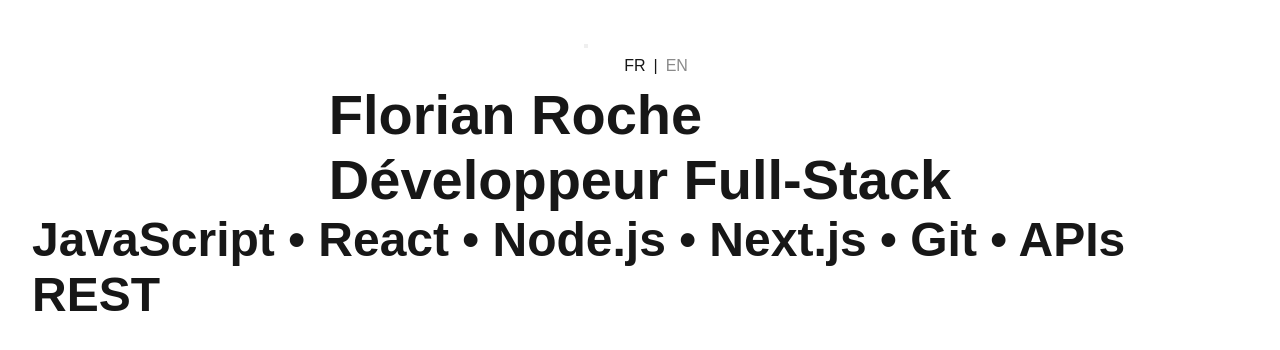
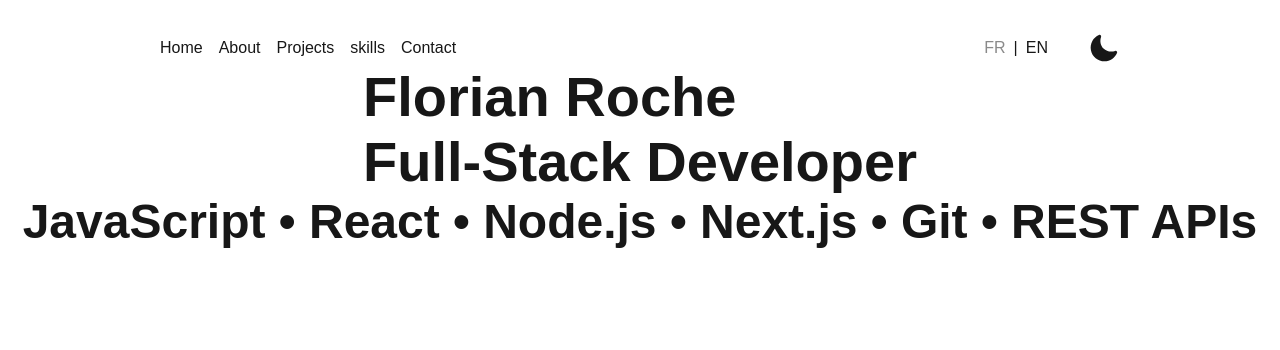
Before and after one commit to FlorianRGA/portfolio, a Next.js app: page /en in a window 1280 px wide. Shown: the top 350 px of the page. Built offline with nearby package versions, Linux system fonts and the light colour scheme.

Commit message:
Todo custom hooks : ToggleTheme & animation

```diff
--- a/src/components/header.js
+++ b/src/components/header.js
@@ -4,14 +4,33 @@
 export default function Header({ dictionary }) {
   return (
     <header className={styles.header}>
-      <nav>
-        <ul>
-          <li>
-            <ToggleThemeButton dictionary={dictionary} />
-          </li>
-          <li>
-            <ToggleLanguageButton dictionary={dictionary} />
-          </li>
+      <nav className={styles.nav}>
+        <ul className={styles.navList}>
+          <div className={styles.links}>
+            <li>
+              <a href="#>"> {dictionary.home.navlinks.home} </a>
+            </li>
+            <li>
+              <a href="#>"> {dictionary.home.navlinks.about} </a>
+            </li>
+            <li>
+              <a href="#>"> {dictionary.home.navlinks.projects} </a>
+            </li>
+            <li>
+              <a href="#>"> {dictionary.home.navlinks.skills} </a>
+            </li>
+            <li>
+              <a href="#>"> {dictionary.home.navlinks.contact} </a>
+            </li>
+          </div>
+          <div className={styles.navButtons}>
+            <li>
+              <ToggleLanguageButton dictionary={dictionary} />
+            </li>
+            <li>
+              <ToggleThemeButton dictionary={dictionary} />
+            </li>
+          </div>
         </ul>
       </nav>
       <h1>
--- a/src/components/header.module.css
+++ b/src/components/header.module.css
@@ -3,5 +3,30 @@
   flex-direction: column;
   align-items: center;
   justify-content: center;
-  padding: 2rem;
 }
+
+.nav {
+  width: var(--container-width);
+  display: flex;
+  align-items: center;
+  justify-content: space-between;
+  margin-top: 2rem;
+}
+.links {
+  display: flex;
+  align-items: center;
+  justify-content: center;
+  gap: 1rem;
+}
+.navList {
+  display: flex;
+  justify-content: space-between;
+  width: 100%;
+}
+.navButtons {
+  display: flex;
+  gap: 2rem;
+}
+.links li a:hover{
+  text-decoration: underline;
+}
--- a/src/components/ui/toggleLanguageButton.js
+++ b/src/components/ui/toggleLanguageButton.js
@@ -1,61 +1,11 @@
 import styles from "@/components/ui/toggleLanguageButton.module.css";
 import Link from "next/link";
+import { usePathname } from "next/navigation";
 
 export default function ToggleLanguageButton({ dictionary }) {
+  const pathname = usePathname();
+
   return (
-    // <Link
-    //   href={"/en"}
-    //   aria-label={dictionary.aria_label.language}
-    //   className={styles.toggleLanguageButton}
-    // >
-    //   <svg
-    //     viewBox="0 0 24 24"
-    //     fill="none"
-    //     xmlns="http://www.w3.org/2000/svg"
-    //     className={styles.svgWorld}
-    //   >
-    //     <g strokeWidth="0"></g>
-    //     <g strokeLinecap="round" strokeLinejoin="round"></g>
-    //     <g id="SVGRepo_iconCarrier">
-    //       <path
-    //         d="M2 12C2 17.5228 6.47715 22 12 22C17.5228 22 22 17.5228 22 12C22 6.47715 17.5228 2 12 2C6.47715 2 2 6.47715 2 12Z"
-    //         stroke="#fff"
-    //         strokeWidth="1.5"
-    //         strokeLinecap="round"
-    //         strokeLinejoin="round"
-    //       />
-    //       <path
-    //         d="M13 2.04932C13 2.04932 16 5.99994 16 11.9999C16 17.9999 13 21.9506 13 21.9506"
-    //         stroke="#fff"
-    //         strokeWidth="1.5"
-    //         strokeLinecap="round"
-    //         strokeLinejoin="round"
-    //       />
-    //       <path
-    //         d="M11 21.9506C11 21.9506 8 17.9999 8 11.9999C8 5.99994 11 2.04932 11 2.04932"
-    //         stroke="#fff"
-    //         strokeWidth="1.5"
-    //         strokeLinecap="round"
-    //         strokeLinejoin="round"
-    //       />
-    //       <path
-    //         d="M2.62964 15.5H21.3704"
-    //         stroke="#fff"
-    //         strokeWidth="1.5"
-    //         strokeLinecap="round"
-    //         strokeLinejoin="round"
-    //       />
-    //       <path
-    //         d="M2.62964 8.5H21.3704"
-    //         stroke="#fff"
-    //         strokeWidth="1.5"
-    //         strokeLinecap="round"
-    //         strokeLinejoin="round"
-    //       />
-    //     </g>
-    //   </svg>
-    //   FR
-    // </Link>
     <div className={styles.container}>
       <svg
         className={styles.svgWorld}
@@ -82,7 +32,9 @@
       </svg>
 
       <Link
-        className={styles.activeLanguage}
+        className={
+          pathname === "/fr" ? styles.activeLanguage : styles.InactiveLanguage
+        }
         href={"/fr"}
         aria-label={dictionary.aria_label.languageFR}
       >
@@ -91,7 +43,9 @@
       <span>|</span>
       <Link
         href={"/en"}
-        className={styles.InactiveLanguage}
+        className={
+          pathname === "/en" ? styles.activeLanguage : styles.InactiveLanguage
+        }
         aria-label={dictionary.aria_label.languageEN}
       >
         EN
--- a/src/components/ui/toggleThemeButton.js
+++ b/src/components/ui/toggleThemeButton.js
@@ -1,7 +1,68 @@
 import styles from "@/components/ui/toggleThemeButton.module.css";
 
 export default function ToggleThemeButton({ dictionary }) {
-    return (
-        <button aria-label={dictionary.aria_label.theme} className={styles.toggleThemeButton}></button>
-    );
+  return (
+    <button
+      className={styles.toggleThemeButton}
+      aria-label={dictionary.aria_label.theme}
+    >
+      <svg
+        className={styles.lightIcon}
+        viewBox="0 0 24 24"
+        fill="none"
+        xmlns="http://www.w3.org/2000/svg"
+      >
+        <path
+          d="M11 1C11 0.447715 11.4477 0 12 0C12.5523 0 13 0.447715 13 1V3C13 3.55228 12.5523 4 12 4C11.4477 4 11 3.55228 11 3V1Z"
+          fill="#0F0F0F"
+        />
+        <path
+          fillRule="evenodd"
+          clipRule="evenodd"
+          d="M18 12C18 15.3137 15.3137 18 12 18C8.68629 18 6 15.3137 6 12C6 8.68629 8.68629 6 12 6C15.3137 6 18 8.68629 18 12ZM8.06167 12C8.06167 14.1751 9.82492 15.9383 12 15.9383C14.1751 15.9383 15.9383 14.1751 15.9383 12C15.9383 9.82492 14.1751 8.06167 12 8.06167C9.82492 8.06167 8.06167 9.82492 8.06167 12Z"
+          fill="#0F0F0F"
+        />
+        <path
+          d="M20.4853 3.51472C20.0947 3.12419 19.4616 3.12419 19.0711 3.51472L17.6568 4.92893C17.2663 5.31946 17.2663 5.95262 17.6568 6.34315C18.0474 6.73367 18.6805 6.73367 19.0711 6.34315L20.4853 4.92893C20.8758 4.53841 20.8758 3.90524 20.4853 3.51472Z"
+          fill="#0F0F0F"
+        />
+        <path
+          d="M1 13C0.447715 13 0 12.5523 0 12C0 11.4477 0.447715 11 1 11H3C3.55228 11 4 11.4477 4 12C4 12.5523 3.55228 13 3 13H1Z"
+          fill="#0F0F0F"
+        />
+        <path
+          d="M3.51472 3.51472C3.1242 3.90524 3.1242 4.53841 3.51472 4.92893L4.92894 6.34315C5.31946 6.73367 5.95263 6.73367 6.34315 6.34315C6.73368 5.95262 6.73368 5.31946 6.34315 4.92893L4.92894 3.51472C4.53841 3.12419 3.90525 3.12419 3.51472 3.51472Z"
+          fill="#0F0F0F"
+        />
+        <path
+          d="M11 21C11 20.4477 11.4477 20 12 20C12.5523 20 13 20.4477 13 21V23C13 23.5523 12.5523 24 12 24C11.4477 24 11 23.5523 11 23V21Z"
+          fill="#0F0F0F"
+        />
+        <path
+          d="M6.34315 17.6569C5.95263 17.2663 5.31946 17.2663 4.92894 17.6569L3.51473 19.0711C3.1242 19.4616 3.1242 20.0948 3.51473 20.4853C3.90525 20.8758 4.53842 20.8758 4.92894 20.4853L6.34315 19.0711C6.73368 18.6805 6.73368 18.0474 6.34315 17.6569Z"
+          fill="#0F0F0F"
+        />
+        <path
+          d="M21 13C20.4477 13 20 12.5523 20 12C20 11.4477 20.4477 11 21 11H23C23.5523 11 24 11.4477 24 12C24 12.5523 23.5523 13 23 13H21Z"
+          fill="#0F0F0F"
+        />
+        <path
+          d="M17.6568 17.6569C17.2663 18.0474 17.2663 18.6805 17.6568 19.0711L19.0711 20.4853C19.4616 20.8758 20.0947 20.8758 20.4853 20.4853C20.8758 20.0948 20.8758 19.4616 20.4853 19.0711L19.0711 17.6569C18.6805 17.2663 18.0474 17.2663 17.6568 17.6569Z"
+          fill="#0F0F0F"
+        />
+      </svg>
+      <svg
+        className={styles.darkIcon}
+        viewBox="0 0 24 24"
+        fill="none"
+        xmlns="http://www.w3.org/2000/svg"
+      >
+        <path
+          fillRule="evenodd"
+          clipRule="evenodd"
+          d="M8.23129 2.24048C9.24338 1.78695 10.1202 2.81145 9.80357 3.70098C8.72924 6.71928 9.38932 10.1474 11.6193 12.3765C13.8606 14.617 17.3114 15.2755 20.3395 14.1819C21.2206 13.8637 22.2173 14.7319 21.7817 15.7199C21.7688 15.7491 21.7558 15.7782 21.7427 15.8074C20.9674 17.5266 19.7272 19.1434 18.1227 20.2274C16.4125 21.3828 14.3957 22.0001 12.3316 22.0001H12.3306C9.93035 21.9975 7.6057 21.1603 5.75517 19.6321C3.90463 18.1039 2.64345 15.9797 2.18793 13.6237C1.73241 11.2677 2.11094 8.82672 3.2586 6.71917C4.34658 4.72121 6.17608 3.16858 8.20153 2.25386L8.23129 2.24048Z"
+        />
+      </svg>
+    </button>
+  );
 }
--- a/src/components/ui/toggleThemeButton.module.css
+++ b/src/components/ui/toggleThemeButton.module.css
@@ -0,0 +1,21 @@
+.toggleThemeButton {
+  display: flex;
+  align-items: center;
+  border: none;
+  cursor: pointer;
+  display: flex;
+  align-items: center;
+  justify-content: center;
+  border-radius: 50%;
+  background: none;
+}
+.lightIcon {
+  width: 32px;
+  height: 32px;
+    display: none;
+}
+.darkIcon {
+  width: 32px;
+  height: 32px;
+  fill: var(--foreground);
+}
--- a/src/dictionaries/en.json
+++ b/src/dictionaries/en.json
@@ -2,12 +2,19 @@
   "firstName": "Florian",
   "lastName": "Roche",
   "home": {
-    "title": "Développeur Full-Stack",
-    "description": "JavaScript • React • Node.js • Next.js •  Git • APIs REST"
+    "navlinks": {
+      "home": "Home",
+      "about": "About",
+      "projects": "Projects",
+      "skills": "skills",
+      "contact": "Contact"
+    },
+    "title": "Full-Stack Developer",
+    "description": "JavaScript • React • Node.js • Next.js • Git • REST APIs"
   },
   "aria_label": {
-    "theme": "Activer/désactiver le thème clair/sombre",
-    "languageFR": "Changer pour le français",
-    "languageEN": "Changer pour l'anglais"
+    "theme": "Toggle light/dark theme",
+    "languageFR": "Switch to French",
+    "languageEN": "Switch to English"
   }
 }
--- a/src/dictionaries/fr.json
+++ b/src/dictionaries/fr.json
@@ -2,6 +2,13 @@
   "firstName": "Florian",
   "lastName": "Roche",
   "home": {
+    "navlinks": {
+      "home": "Accueil",
+      "about": "À propos",
+      "projects": "Projets",
+      "skills": "Compétences",
+      "contact": "Contact"
+    },
     "title": "Développeur Full-Stack",
     "description": "JavaScript • React • Node.js • Next.js •  Git • APIs REST"
   },
--- a/src/styles/globals.css
+++ b/src/styles/globals.css
@@ -29,6 +29,7 @@
 
 /* -- root variables -- */
 :root {
+  --container-width: 90%;
   --background: #ffffff;
   --foreground: #171717;
   --font-h1: 2rem;
@@ -41,6 +42,7 @@
 /* -- media queries --*/
 @media (min-width: 768px) {
   :root {
+    --container-width: 25%;
     --font-h1: 2.5rem;
     --font-h2: 2rem;
     --font-h3: 1.75rem;
@@ -51,6 +53,7 @@
 }
 @media (min-width: 1024px) {
   :root {
+    --container-width: 50%;
     --font-h1: 3rem;
     --font-h2: 2.5rem;
     --font-h3: 2rem;
@@ -61,6 +64,7 @@
 }
 @media (min-width: 1280px) {
   :root {
+    --container-width: 75%;
     --font-h1: 3.5rem;
     --font-h2: 3rem;
     --font-h3: 2.25rem;
```
Also changed, not shown: src/components/ui/toggleLanguageButton.module.css (+0 -16 lines).
